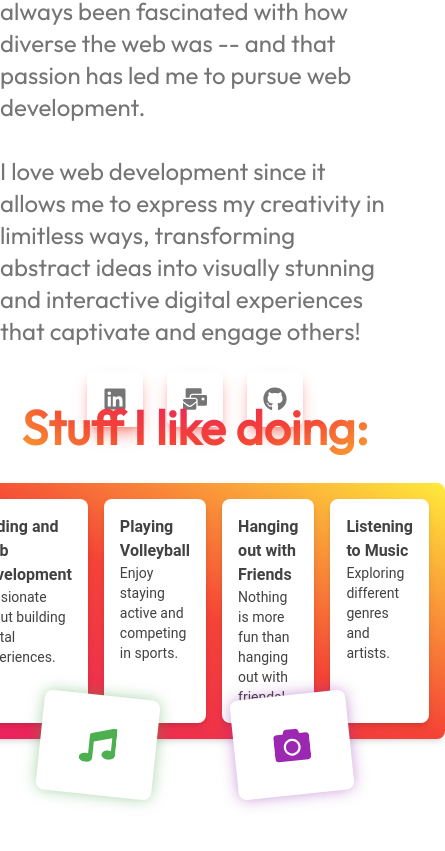
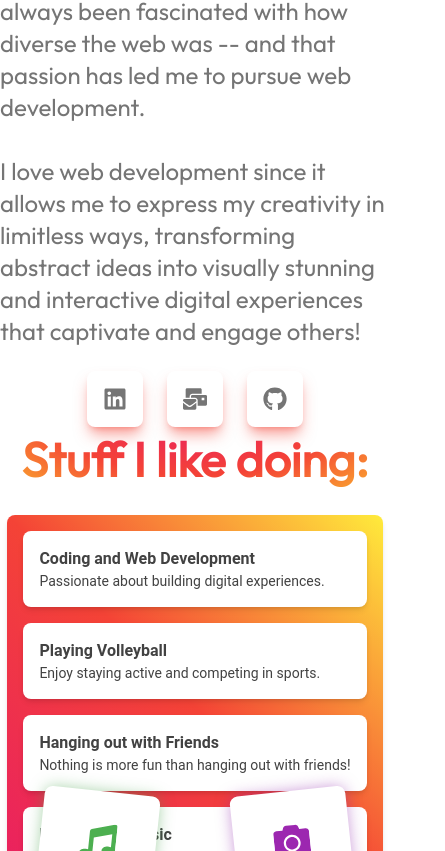
Before and after one commit to PkTheCoda/portfolio, a React (Vite) app: page / in a window 390 px wide. Shown: the part 1149-2000 px from the top of the page, 445 px wide, since content can reach past the window. Built offline with nearby package versions, Linux system fonts and the light colour scheme.

Commit message:
Responsified site + modified project section

```diff
--- a/src/Components/AboutSection.jsx
+++ b/src/Components/AboutSection.jsx
@@ -5,8 +5,8 @@ import mePicture from '../Images/mepicture.jpg'
 export default function AboutMe() {
   return (
     <section className="py-16 bg-white relative">
-      <div className="container mx-auto max-w-[95rem]">
-        <h2 className="text-7xl font-semibold text-gray-800 mb-14 text-center font-outfit">A Bit <span className="main-gradient">About Me</span></h2>
+      <div className="container mx-auto max-w-[95rem] h-max">
+        <h2 className="text-7xl font-semibold text-gray-800 mb-14 text-center font-outfit z-10">A Bit <span className="main-gradient">About Me</span></h2>
         <div className="flex flex-col lg:flex-row items-center justify-center space-y-6 lg:space-y-0 lg:space-x-8">
           <div className="lg:w-1/3 relative">
             <img
@@ -36,10 +36,10 @@ export default function AboutMe() {
           </div>
         </div>
 
-        <div className="mt-16 mb-[7rem] h-[8rem] w-full flex items-center justify-center relative flex-col">
+        <div className="my-40 md:mt-16 mb-[7rem] h-[8rem] w-full flex items-center justify-center relative flex-col">
             <div className='text-5xl font-outfit my-4 p-4 font-bold main-gradient'>Stuff I like doing: </div>
             <div className="flex gap-4 p-4 rounded-lg shadow-md bg-gradient-to-tr from-pink-500 via-red-500 to-yellow-500 text-white">
-                <div className="flex gap-4">
+                <div className="flex-col flex gap-4 md:flex-row">
 
                     <div className="bg-white p-4 rounded-lg shadow-md text-gray-800 transition transform hover:scale-105">
                         <p className="font-semibold">Coding and Web Development</p>
--- a/src/Components/ToolsSection.jsx
+++ b/src/Components/ToolsSection.jsx
@@ -123,11 +123,11 @@ export default function ToolsSection() {
       </div>
       <div className="my-10 flex items-center justify-center flex-col mx-10">
         <h3 className="text-3xl mb-6 text-center font-outfit">My Current Project Starterpack:</h3>
-        <div className="flex justify-around gap-y-4 flex-wrap space-x-4 bg-gradient-to-tl from-pink-500 via-red-500 to-yellow-500 py-10 px-20 w-full rounded-lg">
+        <div className="flex justify-around gap-y-4 flex-wrap space-x-4 bg-gradient-to-tl from-pink-500 via-red-500 to-yellow-500 py-10 px-4 md:px-20 w-full rounded-lg">
           {projectStarterPack.map((tool, index) => (
             <div
               key={index}
-              className="bg-white shadow-md shadow-yellow-500/50 p-6 rounded-lg text-center"
+              className="bg-white shadow-md shadow-yellow-500/50 p-6 rounded-lg text-center w-40"
             >
               <img
                 src={tool.image}
```
